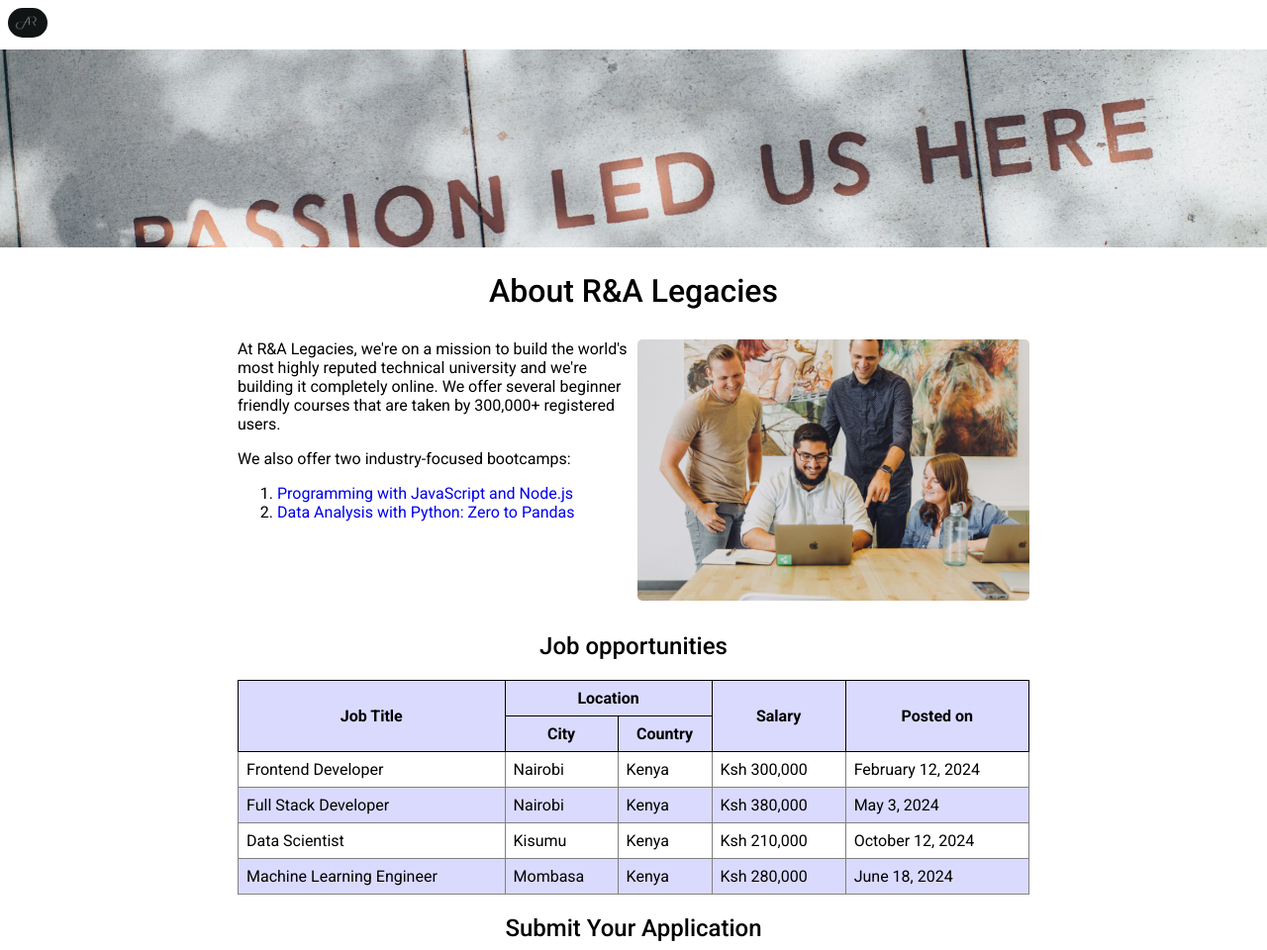
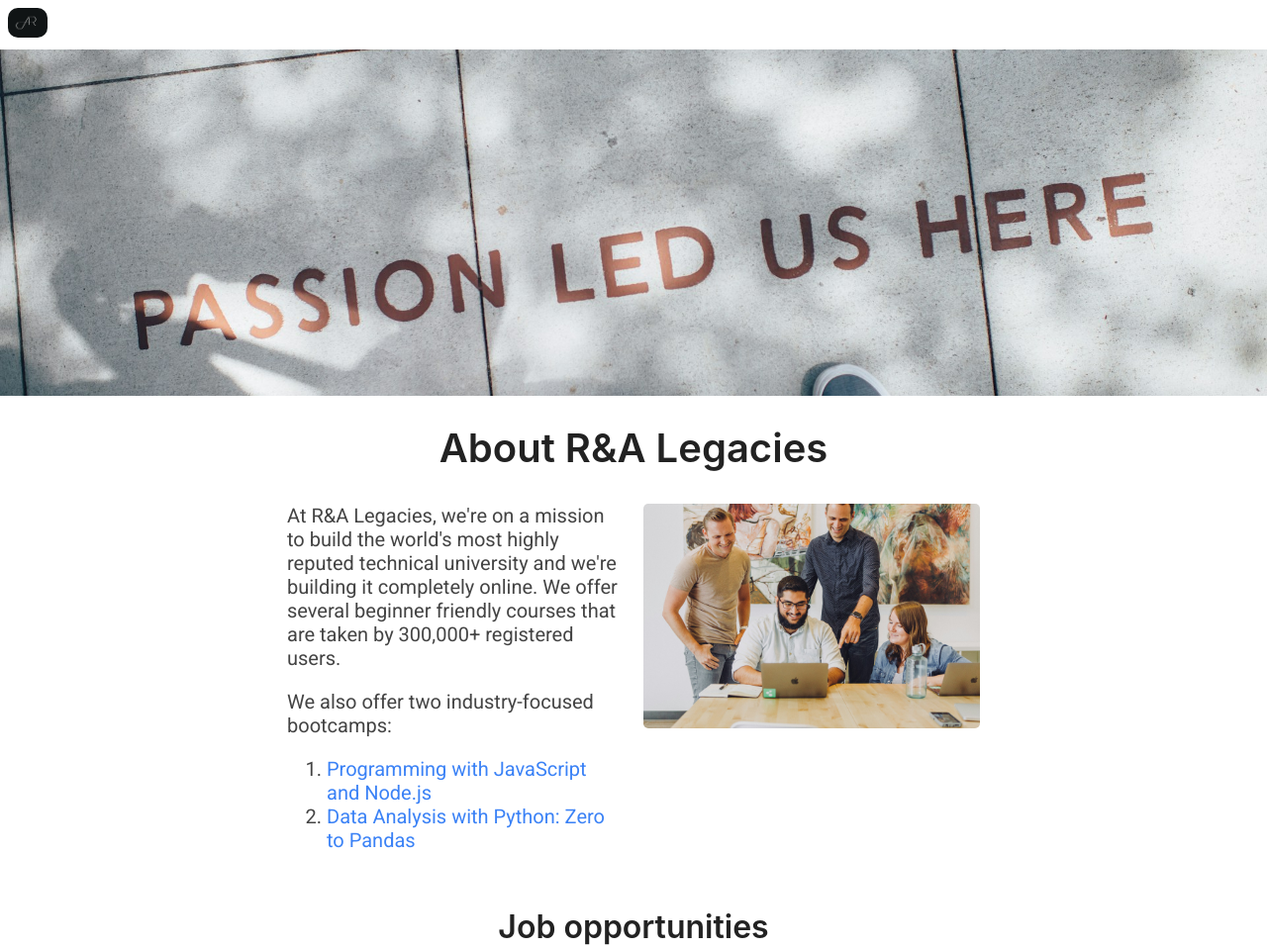
Before and after one commit to Waseth/R-and-A-LEGACIES, a plain HTML site: page index.html in a window 1280 px wide. Shown: the top 960 px of the page at 99% size. Drawn offline with Linux system fonts and the light colour scheme.

Commit message:
day 1 done

```diff
--- a/index.html
+++ b/index.html
@@ -14,7 +14,7 @@
 
 <body>
     <div id="navbar">
-        <img alt="a & r logo" src="download.jpg" id="logo">
+        <img height="40" alt="a & r logo" src="download.jpg" id="logo">
     </div>
     <img id="banner" src="ian-schneider-TamMbr4okv4-unsplash.jpg" alt="banner" height="200px">
     <h1>About R&A Legacies</h1>
@@ -43,6 +43,40 @@
         </div>
 
         <div id="team"><img id="team-image" src="jud-mackrill-Of_m3hMsoAA-unsplash.jpg" alt="Team"></div>
+    </div>
+
+    <h2 id="job-list-header">Job opportunities</h2>
+    <div id="jobs">
+
+        <div id="jobs-list">
+            <div class="job">
+                <div class="job-title">Frontend Developer</div>
+                <div class="job-detail">Nairobi,Kenya</div>
+                <div class="job-detail">Ksh 300,000</div>
+                <div class="job-detail">Posted February 12th 2024</div>
+            </div>
+
+            <div class="job">
+                <div class="job-title">Full Stack Developer</div>
+                <div class="job-detail">Nairobi,Kenya</div>
+                <div class="job-detail">Ksh 380,000</div>
+                <div class="job-detail">Posted May 3rd 2024 </div>
+            </div>
+
+            <div class="job">
+                <div class="job-title">Data Scientist</div>
+                <div class="job-detail">Kisumu,Kenya</div>
+                <div class="job-detail">Ksh 210,000</div>
+                <div class="job-detail">Posted October 12th 2024</div>
+            </div>
+
+            <div class="job">
+                <div class="job-title">Machine Learning Engineer</div>
+                <div class="job-detail">Mombasa,Kenya</div>
+                <div class="job-detail">Ksh 280,000</div>
+                <div class="job-detail">Posted June 18th 2024</div>
+            </div>
+        </div>
     </div>
 
     <h2 id="opo">Job opportunities</h2>
--- a/webpage.css
+++ b/webpage.css
@@ -1,22 +1,37 @@
+/* base styles (extra small devices - mobile) */
+
+html {
+  font-size: 14px;
+}
+
 body {
   margin: 0;
   padding: 0;
   font-family: 'Roboto', sans-serif;
+  color: #444444;
+  font-size: 1em;
 }
 
 h1, h2, h3, h4, h5, h6 {
-  font-weight: 500;
+  font-weight: 600;
+  font-family: 'Inter', sans-serif;
+  color: #222222;
 }
+
+h1{font-size: 2.5rem;}
+h2{font-size: 2rem;}
+h3{font-size: 1.75rem;}
+h4{font-size: 1.5rem;}
+h5{font-size: 1.25rem;}
+h6{font-size: 1rem;}
 
 a {
   text-decoration: none;
+  color: #3B82F6;
 }
 
-#logo {
-  height: 30px;
-  width: auto;
-  border-radius: 20px;
-  margin-left: 0;
+a:hover, a:focus {
+  color: #1D4ED8;
 }
 
 #navbar {
@@ -24,30 +39,36 @@ a {
   margin: 0;
 }
 
+#logo {
+  height: 30px;
+  width: auto;
+  border-radius: 10px;
+  margin-left: 0;
+}
+
 #banner {
   object-fit: cover;
   width: 100%;
+  height: 100px;
 }
 
 h1 {
   text-align: center;
+  margin: 12px 0;
 }
 
 #about {
   display: flex;
-  max-width: 800px;
+  flex-direction: column;
+  max-width: 400px;
   margin: 0 auto;
   padding: 8px;
 }
 
 #description {
-  width: 50%;
-  padding-right: 8px;
+  font-size: 1.25rem;
 }
 
-#team {
-  width: 50%;
-}
 
 #team-image {
   border-radius: 5px;
@@ -56,13 +77,159 @@ h1 {
 
 h2 {
   text-align: center;
+  margin: 12px;
 }
 
 #jobs {
-  max-width: 800px;
+  max-width: 400px;
   margin: 0 auto;
   padding: 0 8px;
 }
+
+#jobs-list{
+  display: block;
+}
+
+#jobs-table{
+  display: none;
+}
+
+#opo{
+  display: none;
+}
+
+.job{
+  border: solid 1px #dddddd;
+  margin-top: 8px;
+  border-radius: 5px;
+  text-align: center;
+  padding: 8px;
+}
+.job-title{
+  font-size: 1.25rem;
+  font-weight: 500;
+  color: #222222;
+}
+.job-detail{
+  margin-top: 4px;
+  color: #555555;
+}
+
+
+/* small devices (tablets) */
+@media screen and (min-width: 576px) {
+  html{
+    font-size: 16px;
+  }
+
+  #banner{
+    height: 200px;
+  }
+
+  h1{
+    margin: 16px 0;
+  }
+
+  #about{
+    max-width: 700px;
+  }
+
+  h2{
+    margin: 20px 0;
+  }
+}
+
+/* medium devices (laptops) */
+@media screen and (min-width: 768px){
+   #banner{
+    height: 300px;
+  }
+
+  h1{
+    margin: 24px 0;
+  }
+
+  #about{
+    max-width: 700px;
+    flex-direction: row;
+  }
+
+  #description{
+    width: 50%;
+    padding-right: 20px;
+  }
+  #team{
+    width: 50%;
+  }
+
+  h2{
+    margin: 28px 0;
+  }
+
+  #jobs {
+    min-width: 700px;
+  }
+
+  #jobs-list{
+    display: none;
+  }
+
+  #jobs-table{
+    display:table;
+    width: 100%;
+    border: 1px solid gray;
+    border-collapse: collapse;
+  }
+
+  #jobs-table {
+  width: 100%;
+  border-collapse: collapse;
+}
+
+#jobs-table tr:nth-child(even) {
+  background-color: rgb(218, 218, 255);
+}
+
+.jobs-header-row th {
+  border: solid 1px black;
+  padding: 8px;
+  text-align: center;
+  background-color: rgb(218, 218, 255);
+}
+
+.jobs-data-row td {
+  border: solid 1px gray;
+  padding: 8px;
+}
+
+}
+
+
+/* large devices (desktops) */
+@media screen and (min-width: 992px){
+
+}
+
+/* extra large devices (large desktops) */
+@media screen and (min-width: 1200px){
+   #banner{
+    height: 350px;
+  }
+}
+
+/*
+
+
+
+
+
+
+
+
+
+
+
+
 
 h3 {
   margin-bottom: 4px;
@@ -90,26 +257,7 @@ h3 {
   margin: 0 16px;
 }
 
-#jobs-table {
-  width: 100%;
-  border-collapse: collapse;
-}
 
-#jobs-table tr:nth-child(even) {
-  background-color: rgb(218, 218, 255);
-}
-
-.jobs-header-row th {
-  border: solid 1px black;
-  padding: 8px;
-  text-align: center;
-  background-color: rgb(218, 218, 255);
-}
-
-.jobs-data-row td {
-  border: solid 1px gray;
-  padding: 8px;
-}
 
 #application {
   max-width: 800px;
@@ -141,7 +289,7 @@ textarea {
 #submit {
   background-color: rgb(218, 218, 255);
   cursor: pointer;
-}
+} */
 
 /*
 
```
Also changed, not shown: 1 other file.
